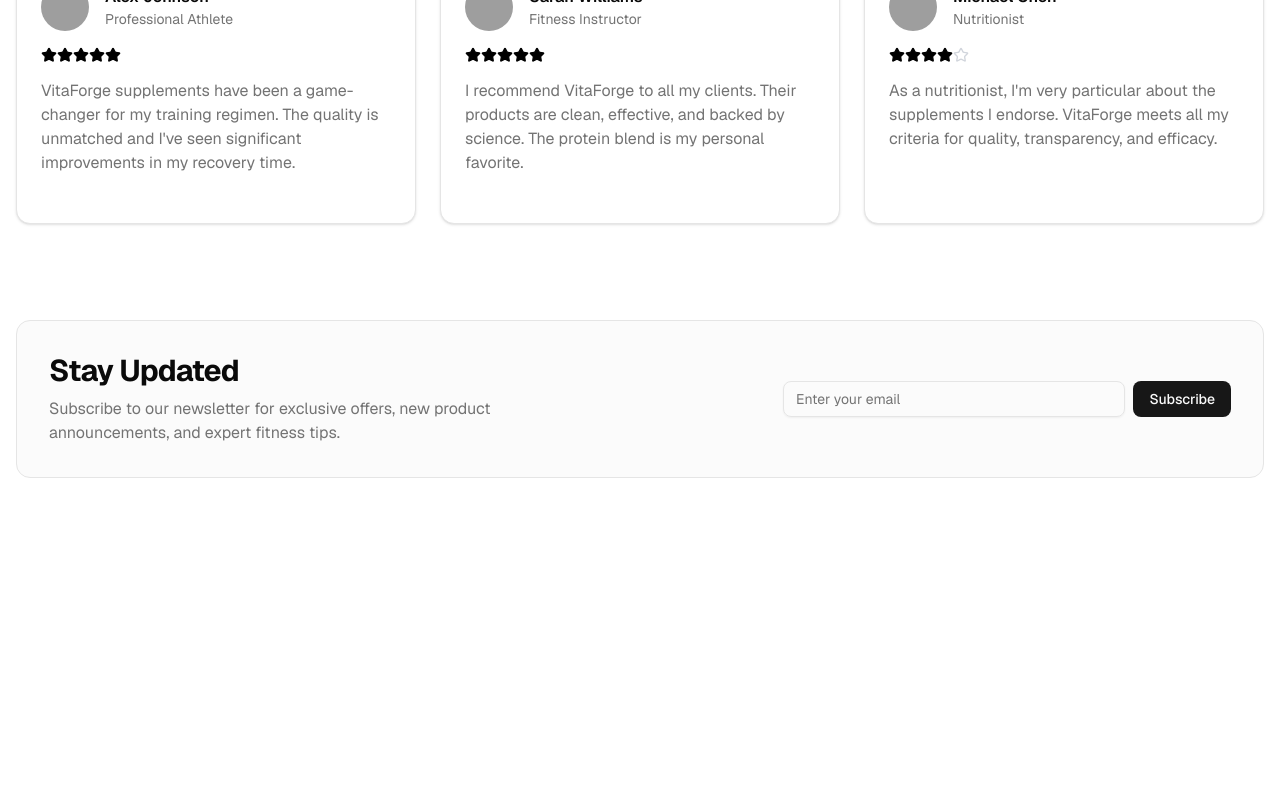
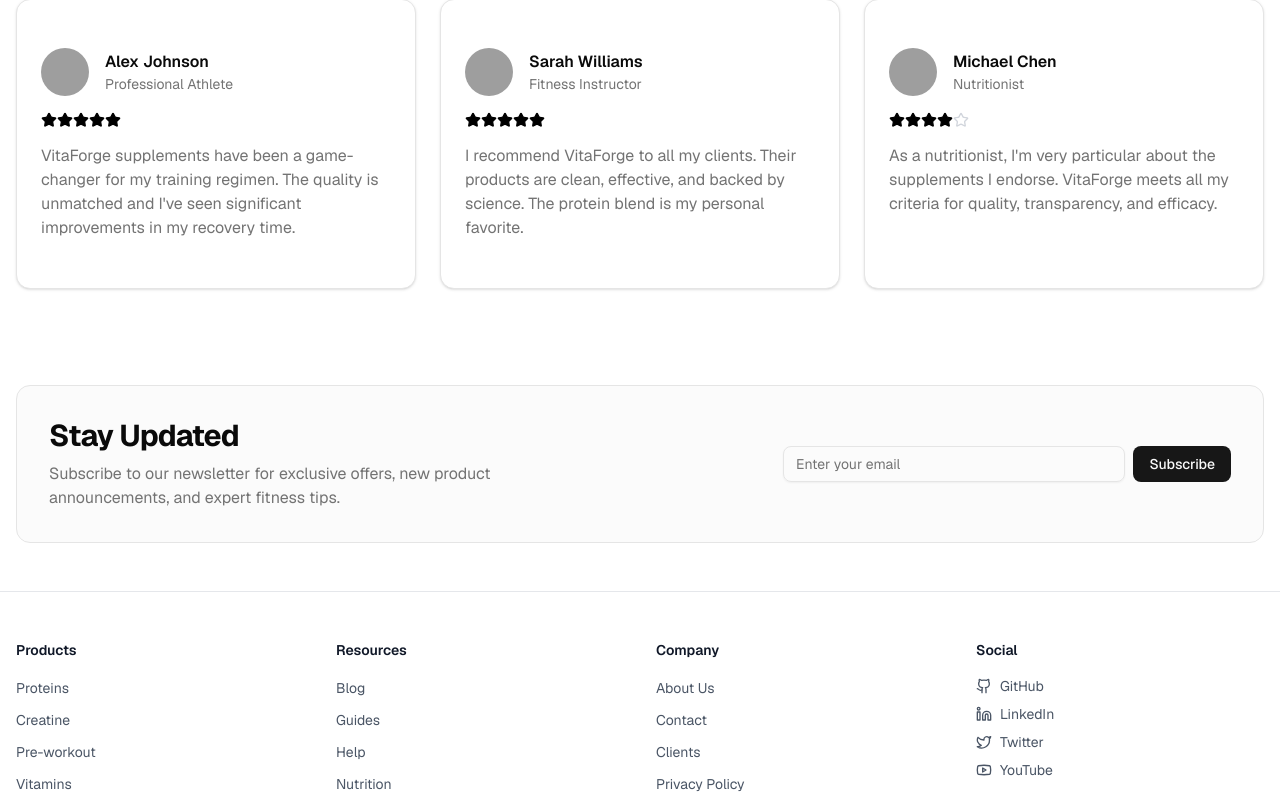
Before and after one commit to francozeta/vitaforge, a Next.js app: page / in a window 1280 px wide. Shown: the part 2000-2797 px from the top of the page. Before the commit the page ends 2526 px from the top, so only its background shows below. Built offline with nearby package versions, Linux system fonts and the light colour scheme; grey boxes are pictures that could not be loaded.

Commit message:
Fix import paths for Header and Footer components in layout and page files

```diff
--- a/app/layout.tsx
+++ b/app/layout.tsx
@@ -1,8 +1,9 @@
 import type { Metadata } from "next";
-import { Geist, Geist_Mono } from "next/font/google";
+import { Geist } from "next/font/google";
 import "./globals.css";
-import Header from "@/components/header";
+import Header from "@/components/header/header";
 import { Toaster } from "@/components/ui/sonner";
+import Footer from "@/components/home/footer";
 
 const geistSans = Geist({
   variable: "--font-geist-sans",
@@ -30,6 +31,8 @@
 
           <main className="flex-1">{children}</main>
           <Toaster position="bottom-right" />
+          <Footer />
+
         </div>
       </body>
     </html>
--- a/app/page.tsx
+++ b/app/page.tsx
@@ -1,4 +1,5 @@
 import { FeaturedProducts } from "@/components/home/featured-products";
+import { Footer } from "@/components/home/footer";
 import HeroBanner from "@/components/home/hero-banner";
 import { Newsletter } from "@/components/home/newsletter";
 import { PromotionBanner } from "@/components/home/promotion-banner";
```
